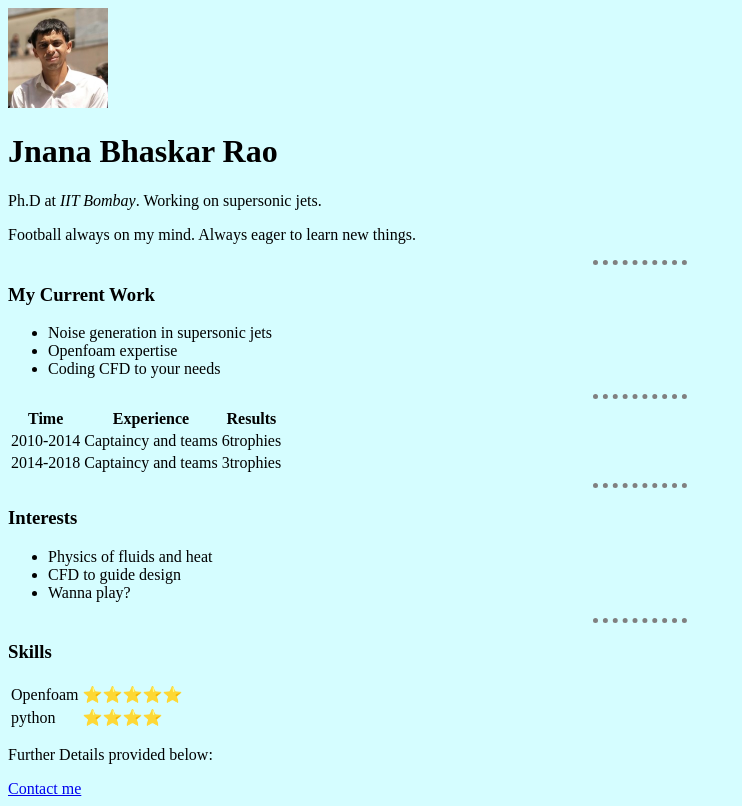
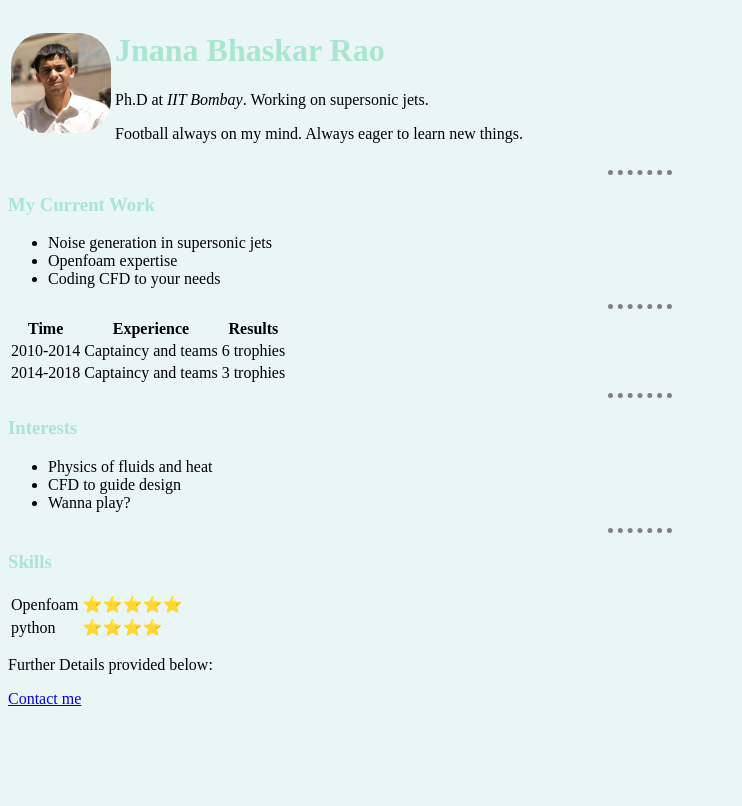
Before and after one commit to jnanabrao/mystuff, a plain HTML site: page index.html in a window 1280 px wide. Shown: the whole page, without its empty margins (0-742 px from the left). Drawn offline with Linux system fonts and the light colour scheme.

Commit message:
Add files via upload

```diff
--- /dev/null
+++ b/css/styles.css
@@ -0,0 +1,20 @@
+body {
+  background-color: #EAF6F6;
+}
+
+hr {
+  border-style: none;
+  border-top-style: dotted;
+  border-color: grey;
+  border-width: 5px;
+  width: 5%;
+}
+
+h1 {
+  color: #a8e6cf;
+
+}
+
+h3 {
+  color: #a8e6cf;
+}
--- a/index.html
+++ b/index.html
@@ -4,34 +4,30 @@
 <head>
   <meta charset="utf-8">
   <title>janabrao</title>
-  <style media="screen">
-    body {
-      background-color: #d5fdff;
-    }
-
-    hr {
-      border-style: none;
-      border-top-style: dotted;
-      border-color: grey;
-      border-width: 5px;
-      width:7.5%;
-    }
-  </style>
+  <link rel="stylesheet" href="css/styles.css">
 </head>
 
 <body>
-  <img src="images/Photo.jpeg" alt="rare pic (professional)" width="100" height="100">
-  <h1>Jnana Bhaskar Rao</h1>
-  <p>Ph.D at <em>IIT Bombay</em>. Working on supersonic jets.</p>
-  <p>Football always on my mind. Always eager to learn new things.</p>
-  <hr "size=2">
+  <table>
+    <tr>
+      <td><img style="border-radius:33%;" src="images/Photo.jpeg" alt="rare pic (professional)" width="100" height="100"></td>
+      <td>
+        <h1>Jnana Bhaskar Rao</h1>
+          <p>Ph.D at <em>IIT Bombay</em>. Working on supersonic jets.</p>
+          <p>Football always on my mind. Always eager to learn new things.</p>
+      </td>
+    </tr>
+
+  </table>
+
+  <hr>
   <h3>My Current Work</h3>
   <ul>
     <li>Noise generation in supersonic jets</li>
     <li>Openfoam expertise</li>
     <li>Coding CFD to your needs </li>
   </ul>
-  <hr "size=4">
+  <hr>
   <table>
     <thead>
       <th>Time</th>
@@ -41,12 +37,12 @@
     <tr>
       <td>2010-2014</td>
       <td>Captaincy and teams</td>
-      <td>6trophies</td>
+      <td>6 trophies</td>
     </tr>
     <tr>
       <td>2014-2018</td>
       <td>Captaincy and teams</td>
-      <td>3trophies</td>
+      <td>3 trophies</td>
     </tr>
   </table>
   <hr "size=4">
```
Also changed, not shown: Contact.html (+1 -0 lines).
